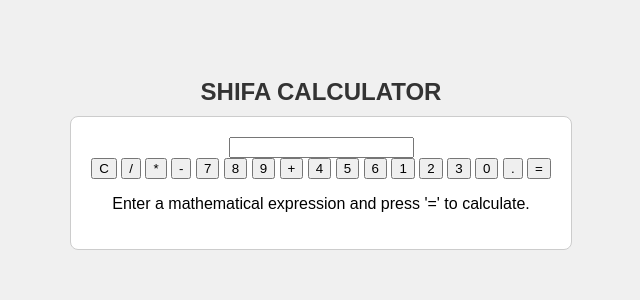
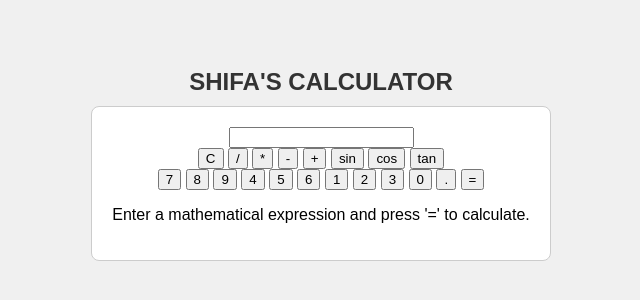
Before and after one commit to Dev-Saif-Ops/Calculator-web, a plain HTML site: page index.html in a window 1280 px wide. Shown: the part 254-554 px from the top of the page, without its empty margins (319-959 px from the left). Drawn offline with Linux system fonts and the light colour scheme.

Commit message:
Update index.html

```diff
--- a/index.html
+++ b/index.html
@@ -5,23 +5,29 @@
     <meta charset="UTF-8">
     <meta name="viewport" content="width=device-width, initial-scale=1.0">
     <link rel="stylesheet" href="style.css">
-    <title>Shifa Calculator</title>
+    <title>Shifa's Calculator</title>
 </head>
 
 <body>
     <div class="calculator-container">
-        <h1 class="calculator-title">SHIFA CALCULATOR</h1>
+        <h1 class="calculator-title">SHIFA'S CALCULATOR</h1>
         <div class="calculator">
             <input type="text" id="display" readonly>
             <div class="buttons">
+                <div class="operators">
                     <button onclick="clearDisplay()">C</button>
                     <button onclick="appendCharacter('/')">/</button>
                     <button onclick="appendCharacter('*')">*</button>
                     <button onclick="appendCharacter('-')">-</button>
+                    <button onclick="appendCharacter('+')">+</button>
+                    <button onclick="appendCharacter('sin(')">sin</button>
+                    <button onclick="appendCharacter('cos(')">cos</button>
+                    <button onclick="appendCharacter('tan(')">tan</button>
+                </div>
+                <div class="numbers">
                     <button onclick="appendCharacter('7')">7</button>
                     <button onclick="appendCharacter('8')">8</button>
                     <button onclick="appendCharacter('9')">9</button>
-                <button onclick="appendCharacter('+')">+</button>
                     <button onclick="appendCharacter('4')">4</button>
                     <button onclick="appendCharacter('5')">5</button>
                     <button onclick="appendCharacter('6')">6</button>
@@ -32,6 +38,7 @@
                     <button onclick="appendCharacter('.')">.</button>
                     <button onclick="calculate()">=</button>
                 </div>
+            </div>
             <p class="instructions">Enter a mathematical expression and press '=' to calculate.</p>
         </div>
     </div>
```
Lines whose indentation alone changed are shown as unchanged.
